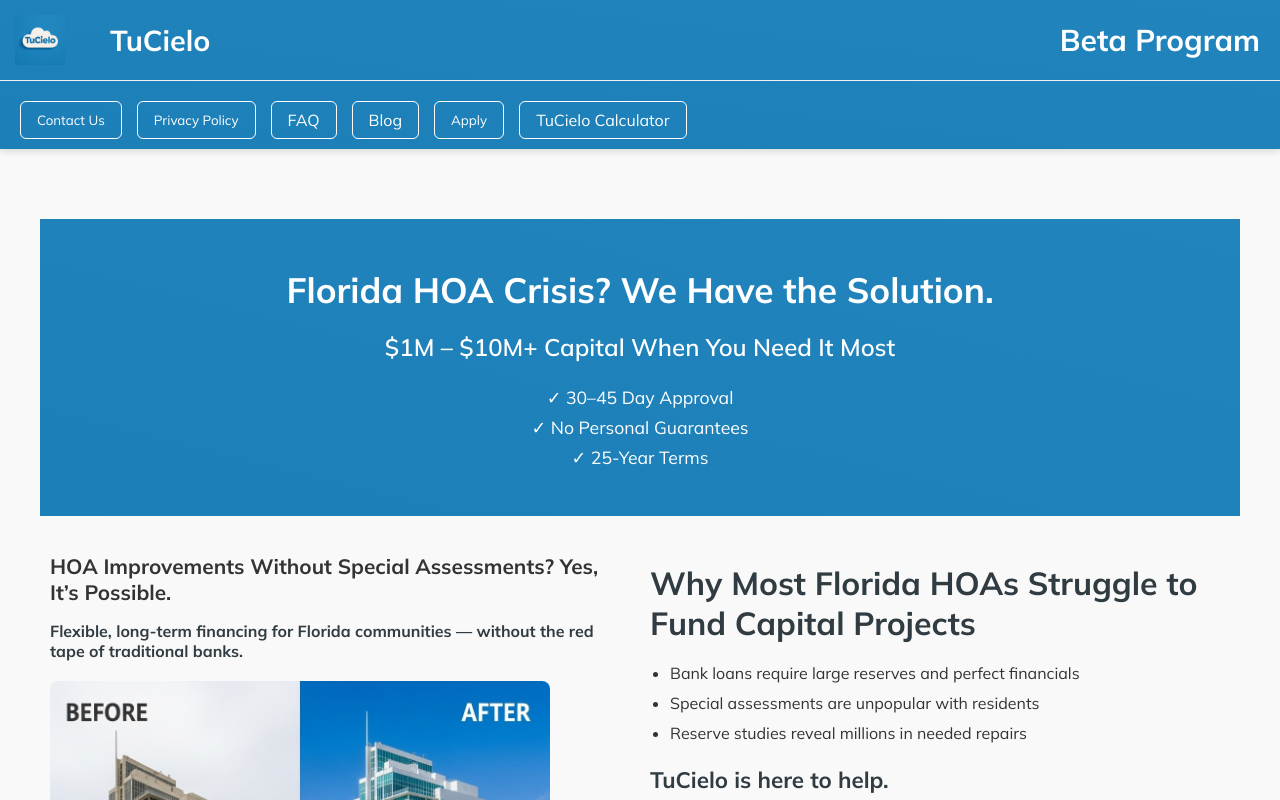
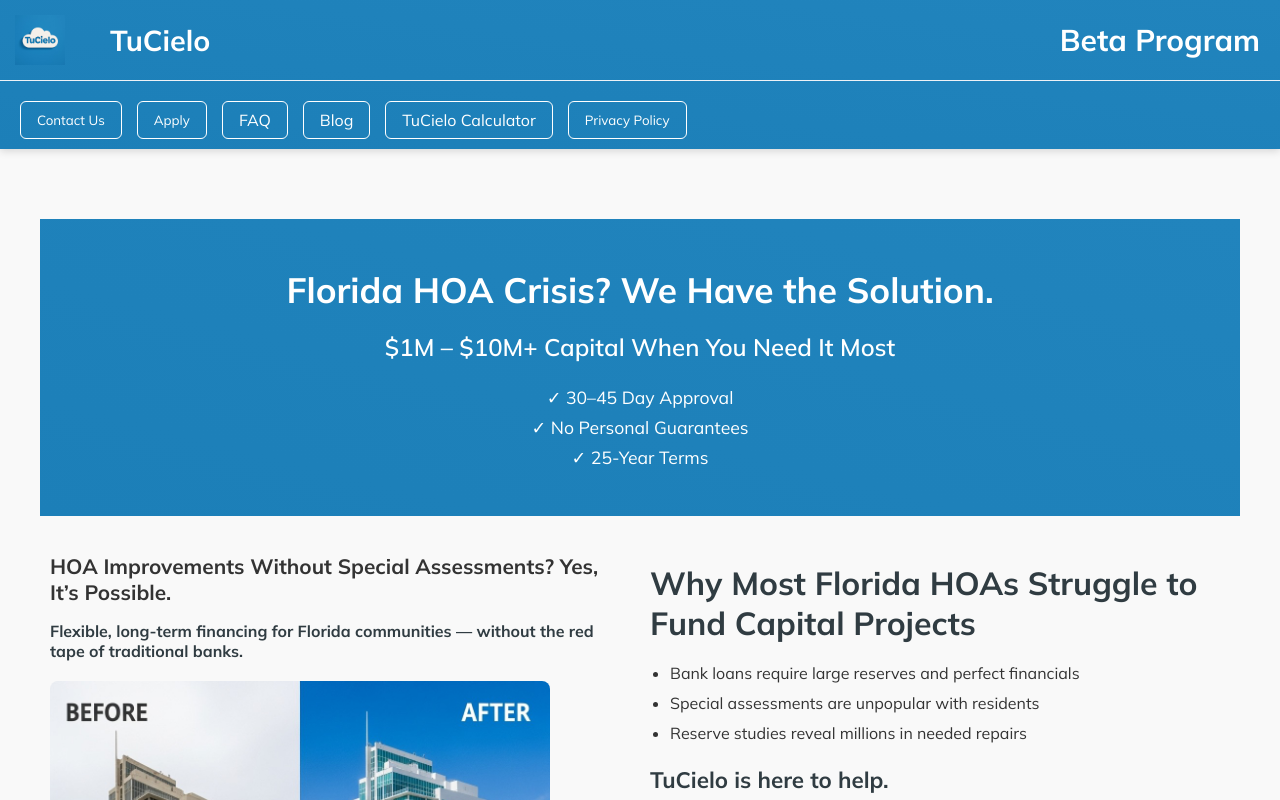
Before and after one commit to MetaCapFin/tu-cielo-site, a React (Create React App) app: page / in a window 1280 px wide. Shown: the top 800 px of the page. Built offline with nearby package versions, Linux system fonts and the light colour scheme.

Commit message:
Update App.js

```diff
--- a/src/App.js
+++ b/src/App.js
@@ -201,13 +201,13 @@
         >
           Contact Us
         </button>
-        <button className="header-button-link"onClick={() => setShowPrivacyModal(true)}> Privacy Policy</button>
-        <Link to="/faq" className="header-button-link">FAQ</Link>
-        <Link to="/blogposts" className="header-button-link">Blog</Link>
         <button className="header-button-link"onClick={() => {document.getElementById("application-section")?.scrollIntoView({ behavior: "smooth" });}}>
           Apply
         </button>
+        <Link to="/faq" className="header-button-link">FAQ</Link>
+        <Link to="/blogposts" className="header-button-link">Blog</Link>
         <Link to="/contractor-proposal-tool" className="header-button-link">TuCielo Calculator</Link>
+        <button className="header-button-link"onClick={() => setShowPrivacyModal(true)}> Privacy Policy</button>
       </div>
       {showPrivacyModal && (
           <div className="modal-overlay" onClick={() => setShowPrivacyModal(false)}>
```
